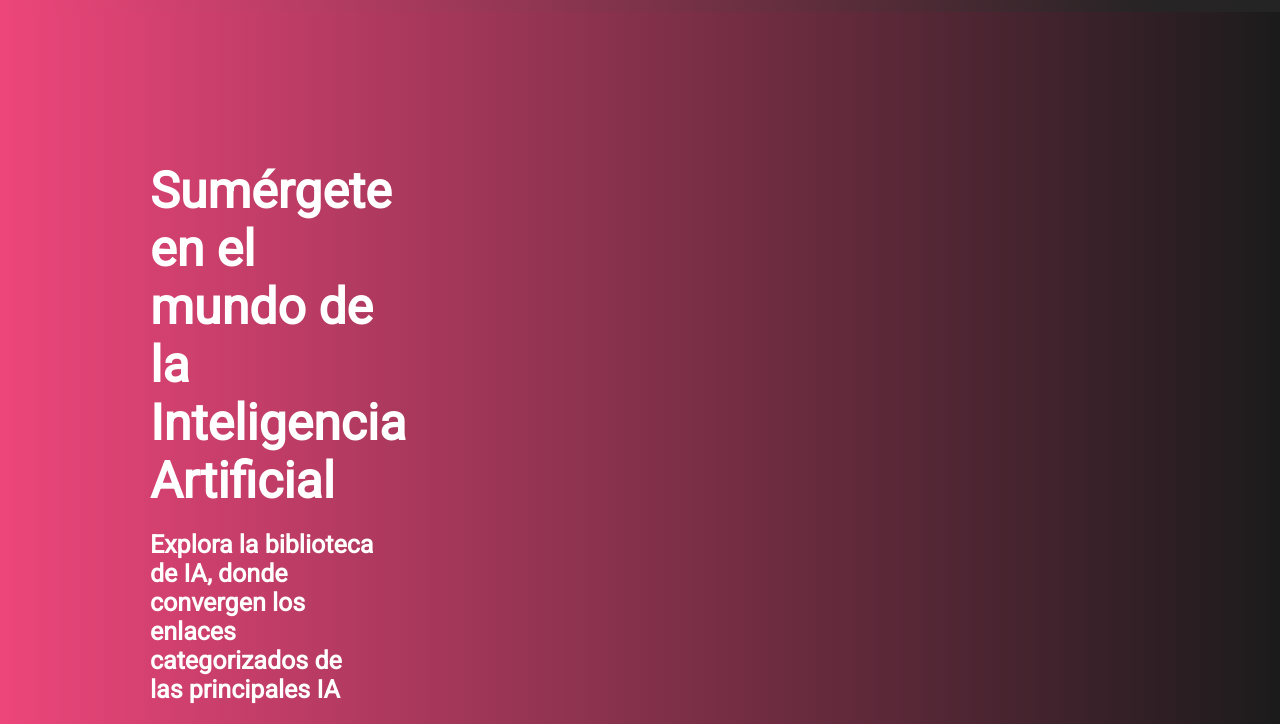
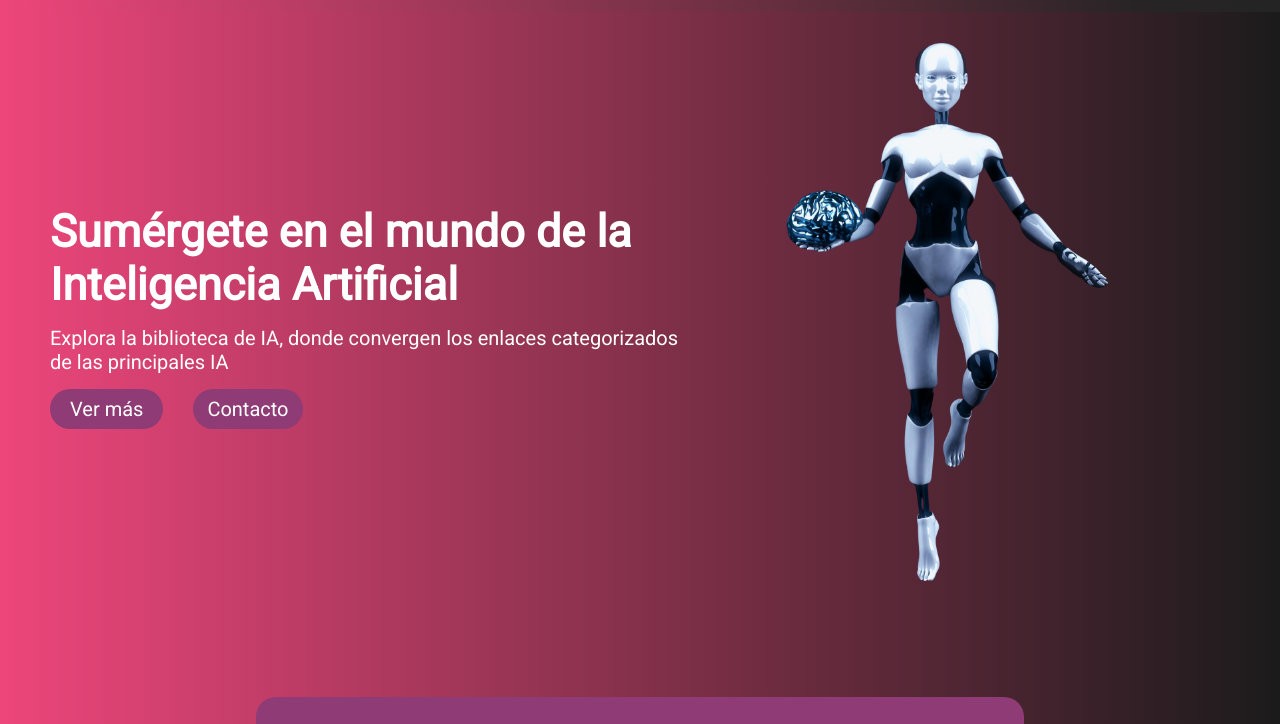
Before and after one commit to chedavid25/Landing-Busca-tu-IA, a plain HTML site: page index.html in a window 1280 px wide. Shown: the part 73-797 px from the top of the page. Drawn offline with Linux system fonts and the light colour scheme.

Commit message:
Agregado de Hero e seccion info

```diff
--- a/index.html
+++ b/index.html
@@ -24,10 +24,30 @@
 
 </header>
 
-<div class="contenedor1">
-    <h1>Sumérgete en el mundo de la Inteligencia Artificial</h1>
-    <h4>Explora la biblioteca de IA, donde convergen los enlaces categorizados de las principales IA</h4>
-</div>
+<main>
+
+    <section class="hero">
+        <div class="hero-info">
+            <h1>Sumérgete en el mundo de la Inteligencia Artificial</h1>
+            <p>Explora la biblioteca de IA, donde convergen los enlaces categorizados de las principales IA</p>
+
+            <div class="btn-hero">
+                <a id="verMas" href="#">Ver más</a>
+                <a id= contacto href="#">Contacto</a>
+            </div>
+
+        </div>
+        <div class="hero-robot">
+            <img src="/imagenes/robot1.png" alt="robot">
+        </div>
+    </section>
+
+    <section class="intro">
+        <p>Bienvenido a nuestra innovadora plataforma: el centro neurálgico de la inteligencia artificial. Nuestra web se ha convertido en el hogar de las principales inteligencias artificiales, donde convergen para ofrecerte una experiencia única. <br>
+            <br>
+            Aquí encontrarás una biblioteca completa de conocimientos, una galería digital repleta de enlaces categorizados cuidadosamente por temas, desde salud y tecnología hasta arte y finanzas. La importancia de la inteligencia artificial en nuestra sociedad es innegable. </p>
+    </section>
+</main>
 
 
 </body>
--- a/style.css
+++ b/style.css
@@ -25,6 +25,9 @@ header{
     align-items: center;
     height: 85px;
     padding: 5px 10px;
+    position:fixed;
+    width: 100%;
+
 
 }
 
@@ -88,36 +91,95 @@ header .logo img{
     transform: scale(1.1);
 }
 
-.contenedor1{
+main{
     display: flex;
+    flex-direction: column;
+    align-items: center;
+    justify-content: center;
+    width: 100%;
+    color: white;
 
-    flex-wrap: wrap;
 }
 
-.contenedor1 h1{
-    font-size: 50px;
-    color: white;
-    margin: 150px 900px 0 150px;
+
+.hero{
+
+    display: flex;
+    flex-wrap: wrap;
+    margin-top: 90px;
+
+
+
 }
 
-.contenedor1 h4{
-    font-size: 25px;
+.hero-info{
     color: white;
-    margin-top: 20px;
-    margin: 20px 900px 0 150px;
+    display: flex;
+    flex-direction: column;
+    gap: 15px;
+    width: 50%;
+    justify-content: center;
+    margin: 0 50px 0 50px;
+
+
 }
 
-@media (Max-width: 1100px){
-    .contenedor1 h1{
-        font-size: 40px;
+.hero-info h1{
+    font-size: 45px;
+}
 
+.hero-info p{
+    font-size: 20px;
+}
 
-    }
-
-    .contenedor1 h4{
-        font-size: 20px;
-
-
-    }
+.hero-info a{
+    font-size: 20px;
+    text-decoration: none;
+    color: white;
+    display: flex;
+    justify-content: start;
 
 }
+
+.btn-hero{
+    display: flex;
+    gap: 30px;
+
+    justify-content: start;
+    flex-direction: row;
+}
+
+#verMas{
+    background-color: #8f3b76;
+    padding:  8px 20px;
+    border-radius: 30px;
+}
+
+#verMas:hover{
+    transform: scale(1.1);
+    background-color: #553772;
+}
+
+#contacto{
+    background-color: #8f3b76;
+    padding:  8px 14px;
+    border-radius: 30px;
+}
+#contacto:hover{
+    transform: scale(1.1);
+    background-color: #553772;
+}
+
+.hero-robot{
+    height: 600px;
+    display: flex;
+}
+
+.intro{
+    display: flex;
+    width: 60%;
+    text-align: center;background-color: #8f3b76;
+    padding: 30px;
+    border-radius: 20px;
+    margin-top: 80px;
+}
```
Also changed, not shown: imagenes/robot1.png (added).
